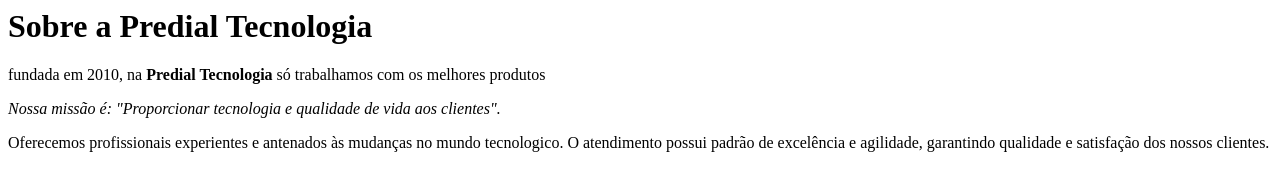
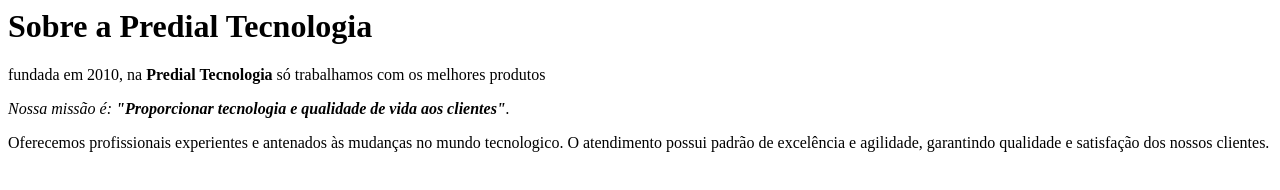
Before and after one commit to vimonteiro/TURMAF, a plain HTML site: page index.html in a window 1280 px wide. Drawn offline with Linux system fonts and the light colour scheme.

Commit message:
Update index.html

```diff
--- a/index.html
+++ b/index.html
@@ -2,6 +2,6 @@
 
 <p>fundada em 2010, na <strong>Predial Tecnologia</strong> só trabalhamos com os melhores produtos</p>
 
-<p><em>Nossa missão é: "Proporcionar tecnologia e qualidade de vida aos clientes".</em></p>
+<p><em>Nossa missão é:<strong> "Proporcionar tecnologia e qualidade de vida aos clientes"</strong>.</em></p>
 
 <p>Oferecemos profissionais experientes e antenados às mudanças no mundo tecnologico. O atendimento possui padrão de excelência e agilidade, garantindo qualidade e satisfação dos nossos clientes.</p>
```
